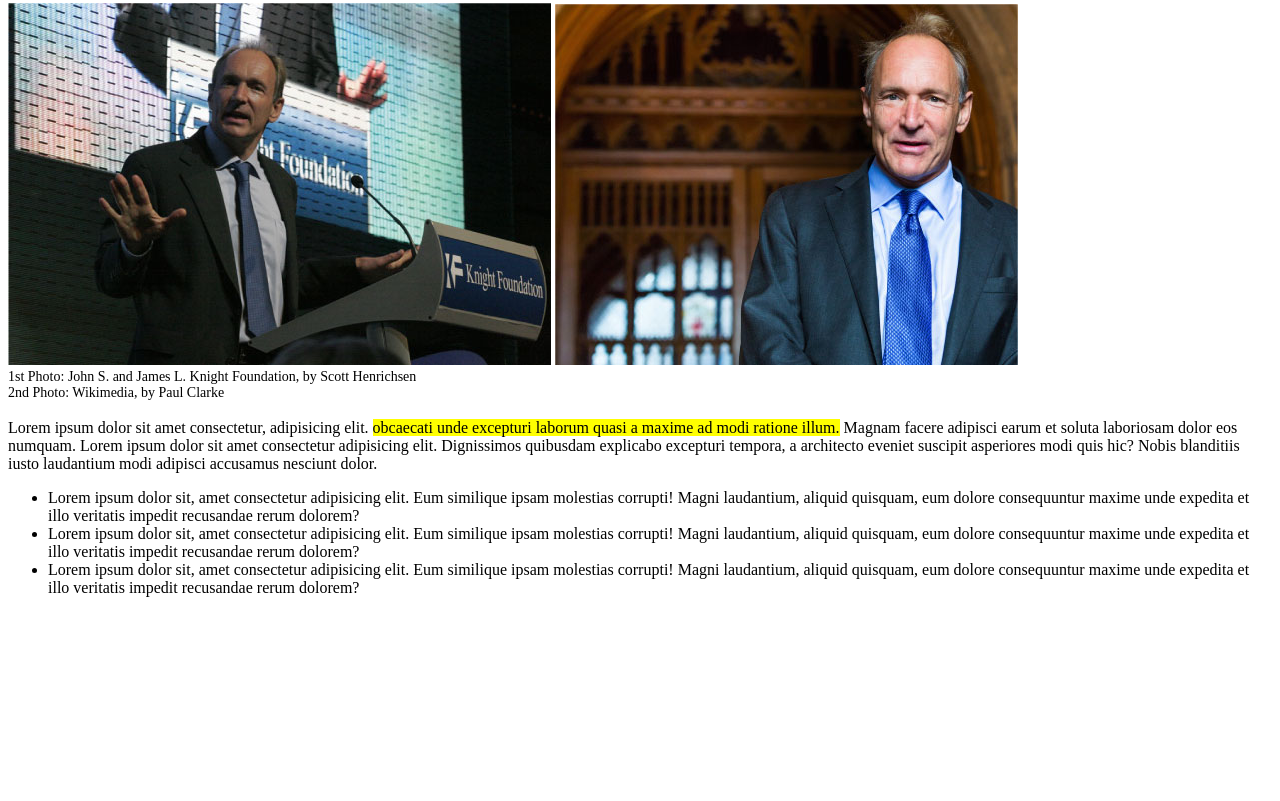
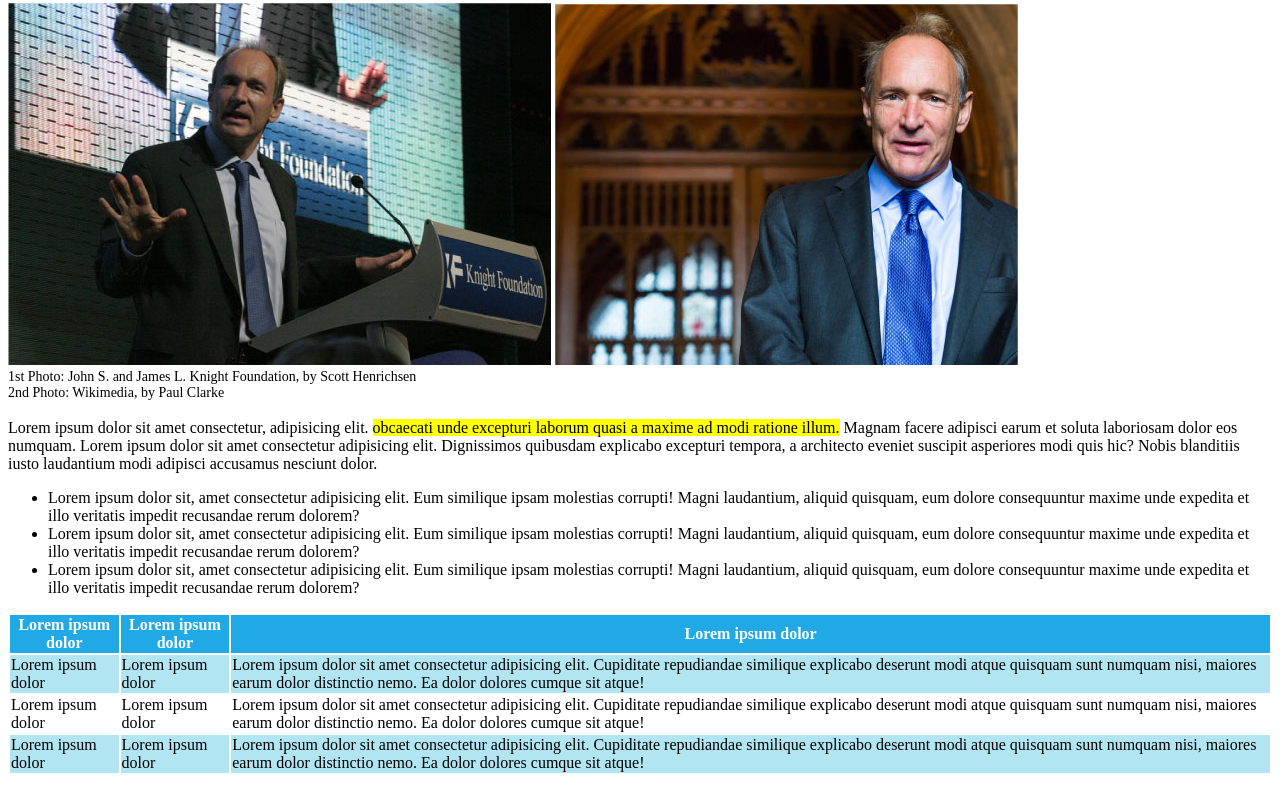
Before and after one commit to nicocriva/html-css-booleaner, a plain HTML site: page index.html in a window 1280 px wide. Shown: the part 314-1115 px from the top of the page. Before the commit the page ends 927 px from the top, so only its background shows below. Drawn offline with Linux system fonts and the light colour scheme.

Commit message:
add table

```diff
--- a/css/style.css
+++ b/css/style.css
@@ -29,3 +29,12 @@
 .evidenziato{
     background-color: yellow;
 }
+
+.table-head{
+    background-color: #20a9e5;
+    color: white;
+}
+
+.blue-row{
+    background-color: #b1e5f2;
+}
--- a/index.html
+++ b/index.html
@@ -55,6 +55,35 @@
         </ul>
         <!-- fine elenco non numerato -->
 
+        <!-- inizio tabella -->
+        <table>
+            <thead class="table-head">
+                <tr>
+                    <th>Lorem ipsum dolor</th>
+                    <th>Lorem ipsum dolor</th>
+                    <th>Lorem ipsum dolor</th>
+                </tr>
+            </thead>
+            <tbody>
+                <tr class="blue-row">
+                    <td>Lorem ipsum dolor</td>
+                    <td>Lorem ipsum dolor</td>
+                    <td>Lorem ipsum dolor sit amet consectetur adipisicing elit. Cupiditate repudiandae similique explicabo deserunt modi atque quisquam sunt numquam nisi, maiores earum dolor distinctio nemo. Ea dolor dolores cumque sit atque!</td>
+                </tr>
+                <tr>
+                    <td>Lorem ipsum dolor</td>
+                    <td>Lorem ipsum dolor</td>
+                    <td>Lorem ipsum dolor sit amet consectetur adipisicing elit. Cupiditate repudiandae similique explicabo deserunt modi atque quisquam sunt numquam nisi, maiores earum dolor distinctio nemo. Ea dolor dolores cumque sit atque!</td>
+                </tr>
+                <tr class="blue-row">
+                    <td>Lorem ipsum dolor</td>
+                    <td>Lorem ipsum dolor</td>
+                    <td>Lorem ipsum dolor sit amet consectetur adipisicing elit. Cupiditate repudiandae similique explicabo deserunt modi atque quisquam sunt numquam nisi, maiores earum dolor distinctio nemo. Ea dolor dolores cumque sit atque!</td>
+                </tr>
+            </tbody>
+        </table>
+        <br>
+        <!-- fine tabella -->
     </main>
 
 </body>
```
